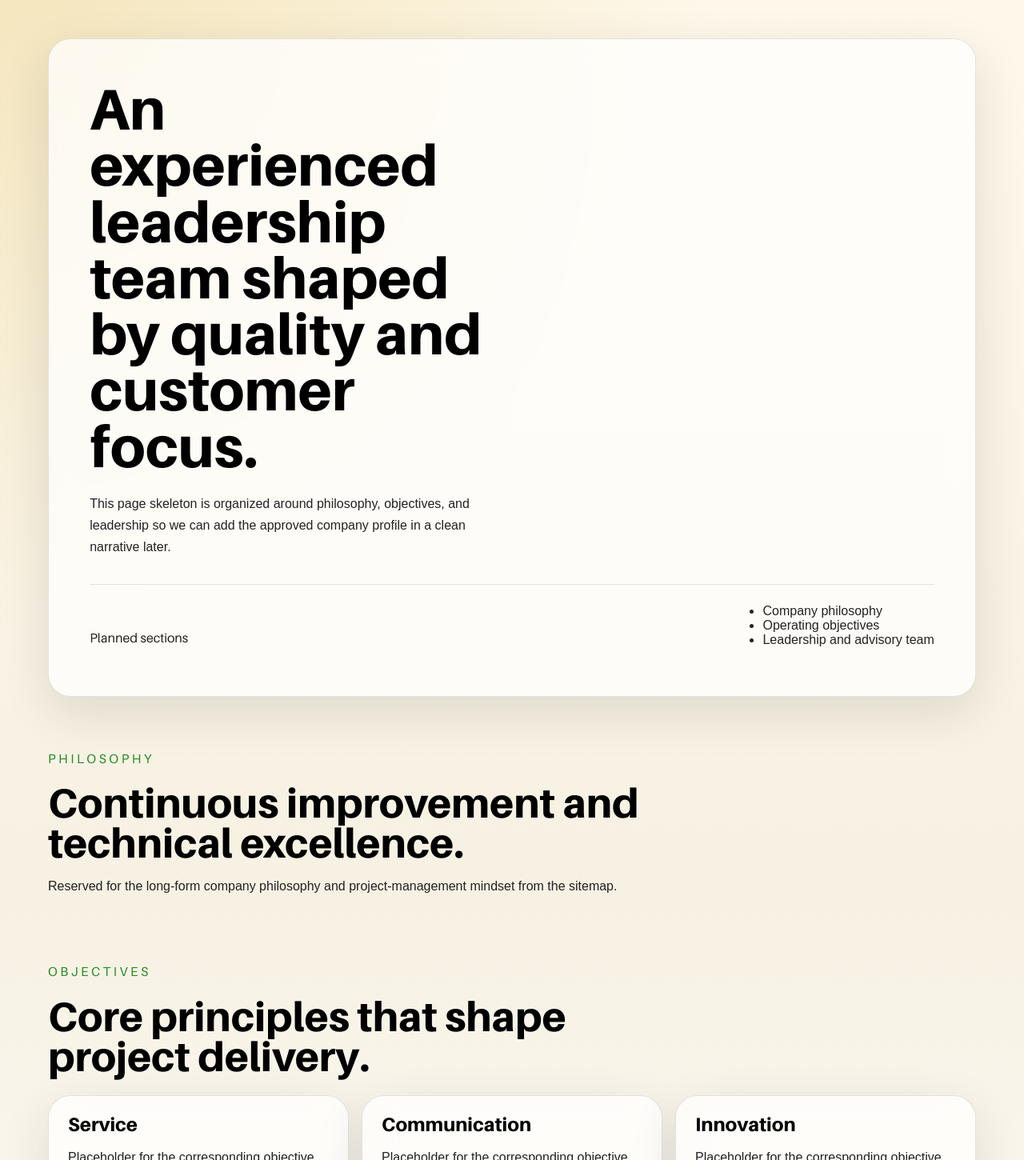
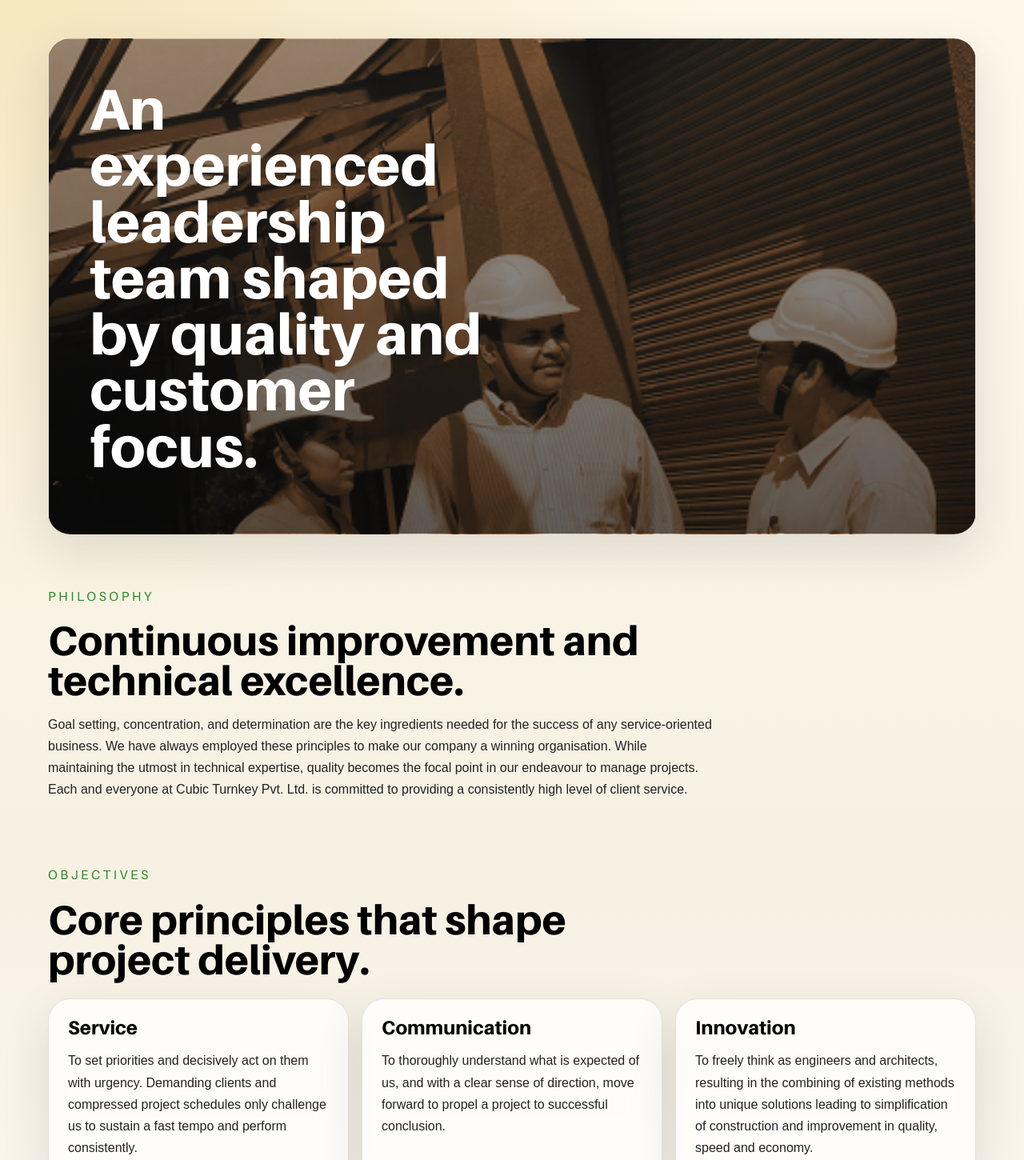
Before and after one commit to nidhi-s-14/cubic-turnkey-website, a React (Vite) app: page /about in a window 1280 px wide. Shown: the part 120-1570 px from the top of the page at 80% size. Built offline with nearby package versions, Linux system fonts and the light colour scheme.

Commit message:
feature: Populated about page

```diff
--- a/src/components/PageHero.jsx
+++ b/src/components/PageHero.jsx
@@ -1,7 +1,16 @@
-function PageHero({ title, description, actions, aside }) {
+function PageHero({ title, description, actions, aside, backgroundImage }) {
+  const heroStyle = backgroundImage
+    ? {
+        backgroundImage: `linear-gradient(180deg, rgba(0, 0, 0, 0.34) 0%, rgba(0, 0, 0, 0.48) 50%, rgba(0, 0, 0, 0.62) 100%), url("${backgroundImage}")`,
+      }
+    : undefined;
+
   return (
     <section className="page-hero">
-      <div className="hero-banner">
+      <div
+        className={backgroundImage ? "hero-banner hero-banner-image" : "hero-banner"}
+        style={heroStyle}
+      >
         <h1>{title}</h1>
         <p className="hero-text">{description}</p>
         {actions ? <div className="hero-actions">{actions}</div> : null}
--- a/src/pages/AboutPage.jsx
+++ b/src/pages/AboutPage.jsx
@@ -2,10 +2,26 @@ import PageHero from "../components/PageHero";
 import SectionBlock from "../components/SectionBlock";
 
 const objectives = [
-  "Service",
-  "Communication",
-  "Innovation",
-  "Honesty & Integrity",
+  {
+    title: "Service",
+    description:
+      "To set priorities and decisively act on them with urgency. Demanding clients and compressed project schedules only challenge us to sustain a fast tempo and perform consistently.",
+  },
+  {
+    title: "Communication",
+    description:
+      "To thoroughly understand what is expected of us, and with a clear sense of direction, move forward to propel a project to successful conclusion.",
+  },
+  {
+    title: "Innovation",
+    description:
+      "To freely think as engineers and architects, resulting in the combining of existing methods into unique solutions leading to simplification of construction and improvement in quality, speed and economy.",
+  },
+  {
+    title: "Honesty & Integrity",
+    description:
+      "To build successful relationships on a foundation of trust further strengthened with ethical practices.",
+  },
 ];
 
 const leaders = [
@@ -19,23 +35,14 @@ function AboutPage() {
     <>
       <PageHero
         title="An experienced leadership team shaped by quality and customer focus."
-        description="This page skeleton is organized around philosophy, objectives, and leadership so we can add the approved company profile in a clean narrative later."
-        aside={
-          <>
-            <p className="panel-title">Planned sections</p>
-            <ul>
-              <li>Company philosophy</li>
-              <li>Operating objectives</li>
-              <li>Leadership and advisory team</li>
-            </ul>
-          </>
-        }
+        description=""
+        backgroundImage="/about/hero.png"
       />
 
       <SectionBlock
         eyebrow="Philosophy"
         title="Continuous improvement and technical excellence."
-        description="Reserved for the long-form company philosophy and project-management mindset from the sitemap."
+        description="Goal setting, concentration, and determination are the key ingredients needed for the success of any service-oriented business. We have always employed these principles to make our company a winning organisation. While maintaining the utmost in technical expertise, quality becomes the focal point in our endeavour to manage projects. Each and everyone at Cubic Turnkey Pvt. Ltd. is committed to providing a consistently high level of client service."
       />
 
       <SectionBlock
@@ -44,9 +51,9 @@ function AboutPage() {
       >
         <div className="card-grid">
           {objectives.map((item) => (
-            <article className="card" key={item}>
-              <h3>{item}</h3>
-              <p>Placeholder for the corresponding objective and supporting copy.</p>
+            <article className="card" key={item.title}>
+              <h3>{item.title}</h3>
+              <p>{item.description}</p>
             </article>
           ))}
         </div>
--- a/src/pages/HomePage.jsx
+++ b/src/pages/HomePage.jsx
@@ -27,7 +27,6 @@ function HomePage() {
       <section className="home-hero">
         <div className="home-hero-overlay" />
         <div className="home-hero-content">
-          <p className="home-hero-kicker">Sustainability through experience and expertise</p>
           <h1>Constructing value through experience and expertise.</h1>
           <p className="home-hero-text">
             Building a world where businesses and communities thrive in
--- a/src/styles.css
+++ b/src/styles.css
@@ -252,6 +252,13 @@ img {
   padding: clamp(2rem, 4vw, 4rem);
 }
 
+.hero-banner-image {
+  background-position: center center;
+  background-repeat: no-repeat;
+  background-size: cover;
+  color: var(--base-white);
+}
+
 .eyebrow {
   margin: 0 0 1rem;
   color: var(--brand-green);
@@ -269,6 +276,17 @@ img {
   color: var(--base-black);
   font-family: var(--font-heading);
   line-height: 0.98;
+}
+
+.hero-banner-image h1,
+.hero-banner-image .hero-text,
+.hero-banner-image .panel-title,
+.hero-banner-image li {
+  color: var(--base-white);
+}
+
+.hero-banner-image .hero-support {
+  border-top-color: rgba(255, 255, 255, 0.22);
 }
 
 .hero-banner h1 {
```
Also changed, not shown: public/about/hero.png (renamed from public/gallery/placeholder_1.png).
